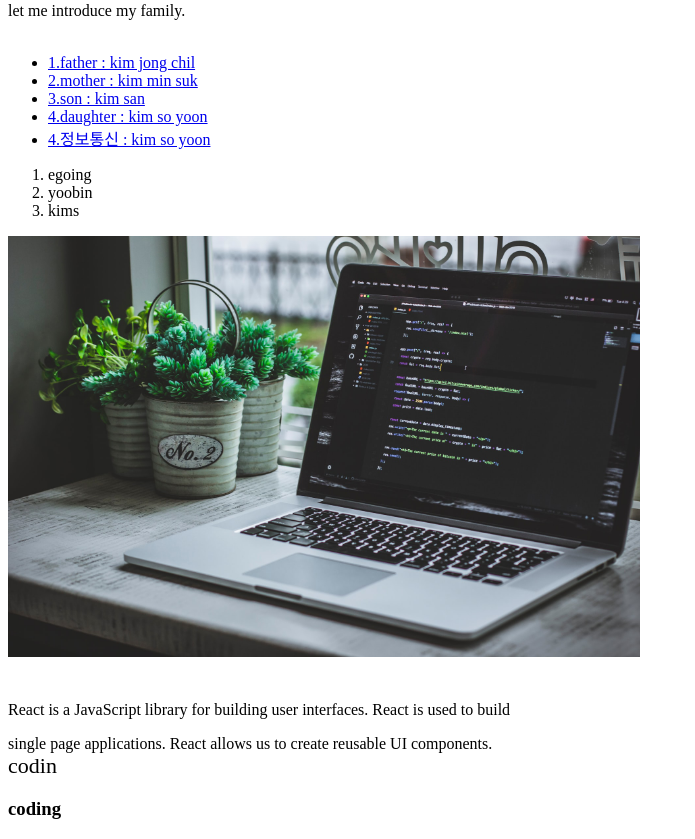
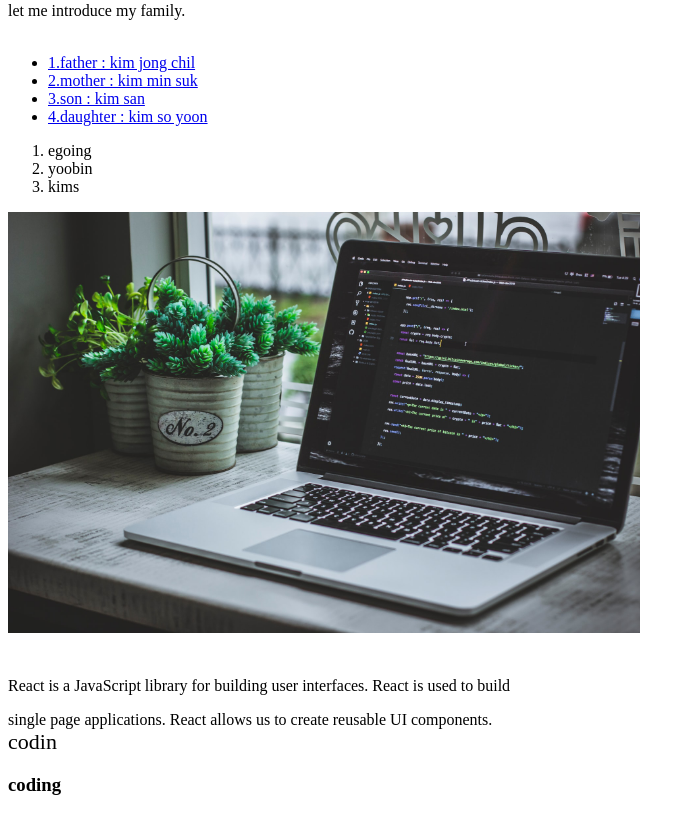
Before and after one commit to inee1945/kimsfamily, a plain HTML site: page index.html in a window 1280 px wide. Shown: the part 87-926 px from the top of the page, without its empty margins (0-695 px from the left). After the commit the page ends 902 px from the top, so only its background shows below. Drawn offline with Linux system fonts and the light colour scheme.

Commit message:
Update index.html

```diff
--- a/index.html
+++ b/index.html
@@ -15,7 +15,7 @@
     <li><a href ="2.html"> 2.mother : kim min suk</a></li>
     <li><a href ="3.html">3.son : kim san </a></li>
     <li><a href ="2.html">4.daughter : kim so yoon</a></li>
-     <li><a href ="형성과제.html">4.정보통신 : kim so yoon</a></li>
+
   </ul>
   <ol>
     <li>egoing</li>
```
